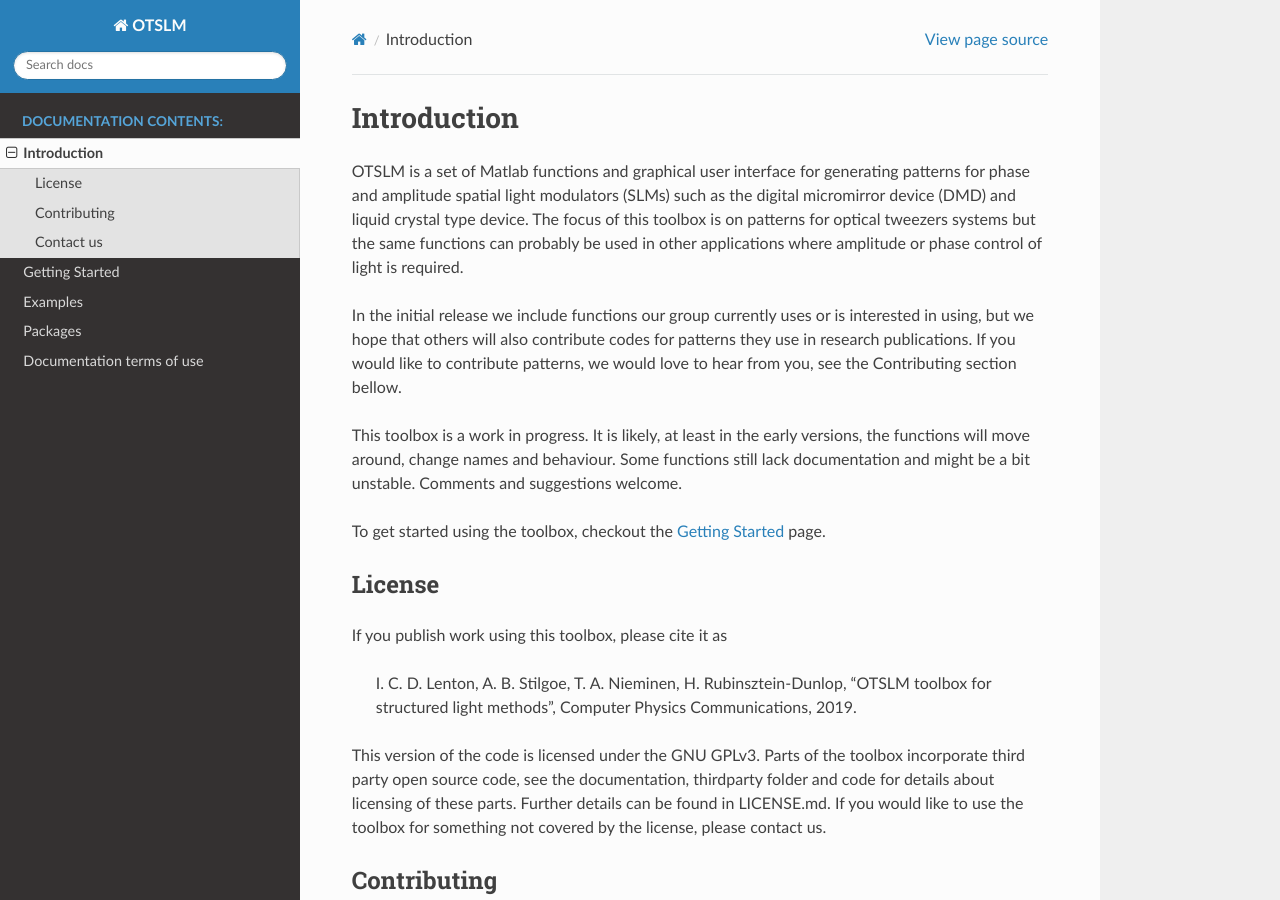
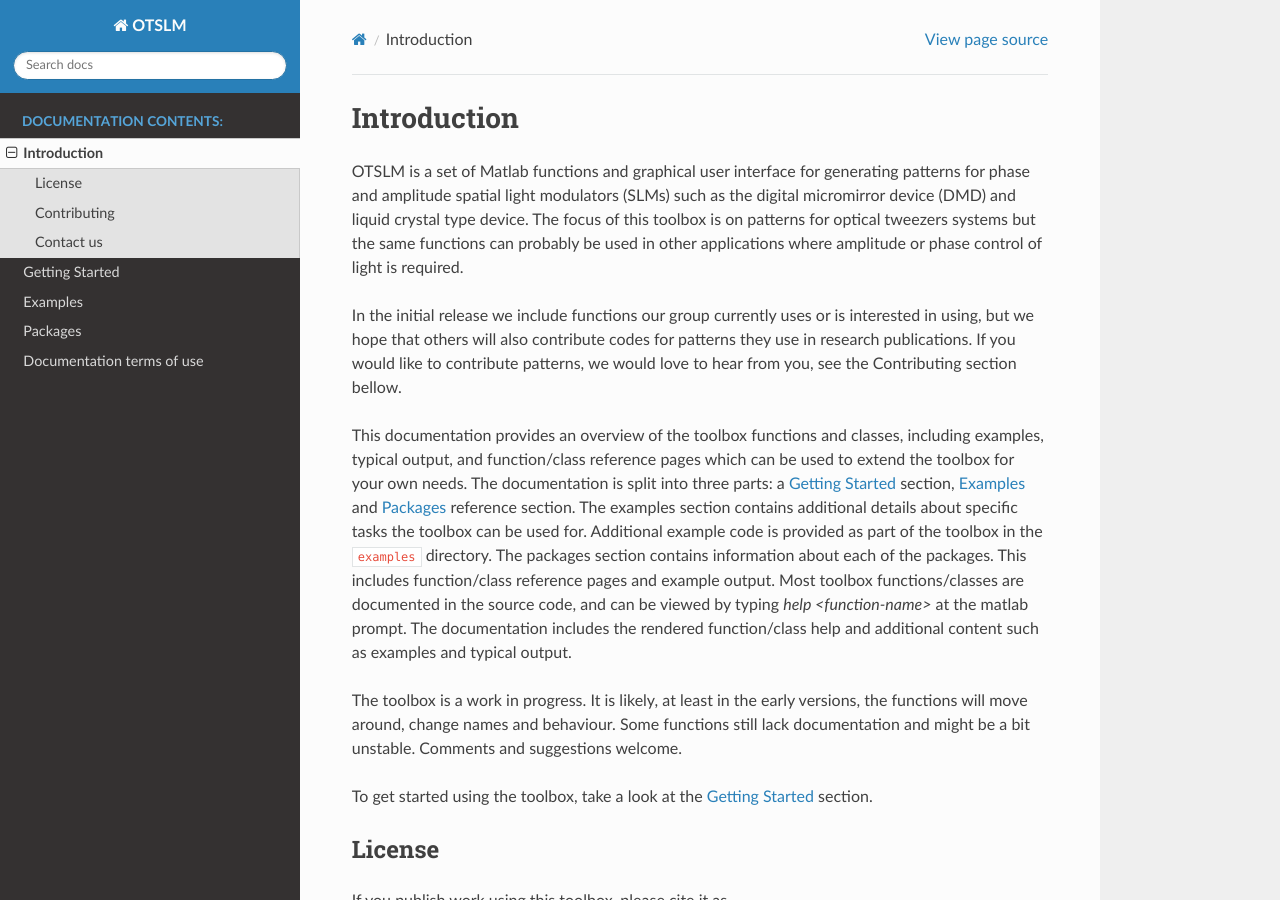
Before and after one commit to ilent2/otslm, a Sphinx documentation site: the page built from docs/Introduction.rst, in a window 1280 px wide and 900 px high. Built offline with Sphinx 7.4.7 and the Read the Docs theme 2.0.0, drawn with Linux system fonts in a browser that asks for light colours.

Commit message:
Added docs intro paragraph

```diff
--- a/docs/Introduction.rst
+++ b/docs/Introduction.rst
@@ -15,13 +15,29 @@
 to contribute patterns, we would love to hear from you, see the
 Contributing section bellow.
 
-This toolbox is a work in progress. It is likely, at least in the early
+This documentation provides an overview of the toolbox functions and
+classes, including examples, typical output, and function/class
+reference pages which can be used to extend the toolbox for your own needs.
+The documentation is split into three parts: a :ref:`getting-started`
+section, :ref:`examples` and :ref:`packages` reference section.
+The examples section contains additional details about specific tasks
+the toolbox can be used for.
+Additional example code is provided as part of the toolbox in the
+``examples`` directory.
+The packages section contains information about each of the packages.
+This includes function/class reference pages and example output.
+Most toolbox functions/classes are documented in the source code,
+and can be viewed by typing `help <function-name>` at the matlab prompt.
+The documentation includes the rendered function/class help and
+additional content such as examples and typical output.
+
+The toolbox is a work in progress. It is likely, at least in the early
 versions, the functions will move around, change names and behaviour.
 Some functions still lack documentation and might be a bit unstable.
 Comments and suggestions welcome.
 
-To get started using the toolbox, checkout the `Getting
-Started <Getting-Started>`__ page.
+To get started using the toolbox, take a look at the
+:ref:`getting-started` section.
 
 License
 =======
--- a/docs/Packages.rst
+++ b/docs/Packages.rst
@@ -1,3 +1,5 @@
+
+.. _packages:
 
 ########
 Packages
--- a/docs/Using-the-GPU.rst
+++ b/docs/Using-the-GPU.rst
@@ -1,3 +1,5 @@
+
+.. _example-using-the-gpu:
 
 #############
 Using the GPU
```
